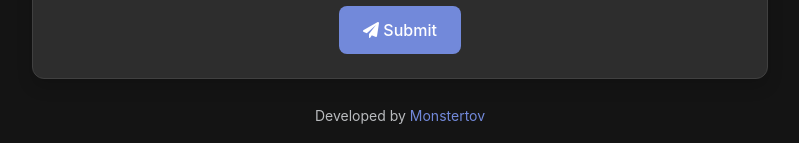
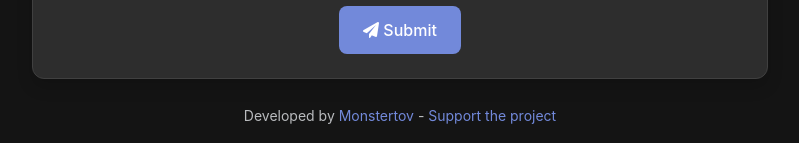
Before and after one commit to Monstertov/msp-voice-portal, a PHP site: page / in a window 1280 px wide. Shown: the part 1240-1383 px from the top of the page, without its empty margins (240-1039 px from the left). Run offline with PHP 8.4, Linux system fonts and the light colour scheme; some libraries are stand-ins or nearby versions.

Commit message:
added this github repo to the project

```diff
--- a/index.php
+++ b/index.php
@@ -206,7 +206,7 @@ error_reporting($config['error_handling']['error_reporting']);
         <div class="row justify-content-center">
             <div class="col-md-8">
                 <footer class="text-center text-muted">
-                    <small><span data-i18n="developedBy">Developed by</span> <a href="https://github.com/monstertov" target="_blank" class="text-decoration-none">Monstertov</a></small>
+                    <small><span data-i18n="developedBy">Developed by</span> <a href="https://github.com/monstertov" target="_blank" class="text-decoration-none">Monstertov</a> - <a href="https://github.com/Monstertov/msp-voice-portal" target="_blank" class="text-decoration-none">Support the project</a></small>
                 </footer>
             </div>
         </div>
```
